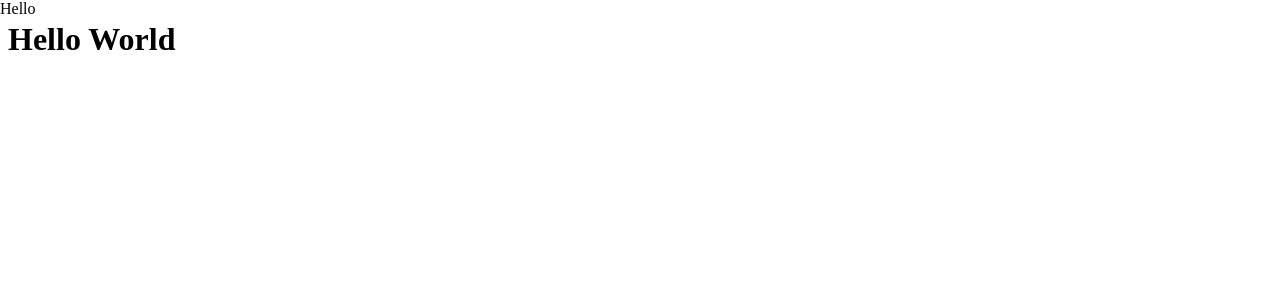
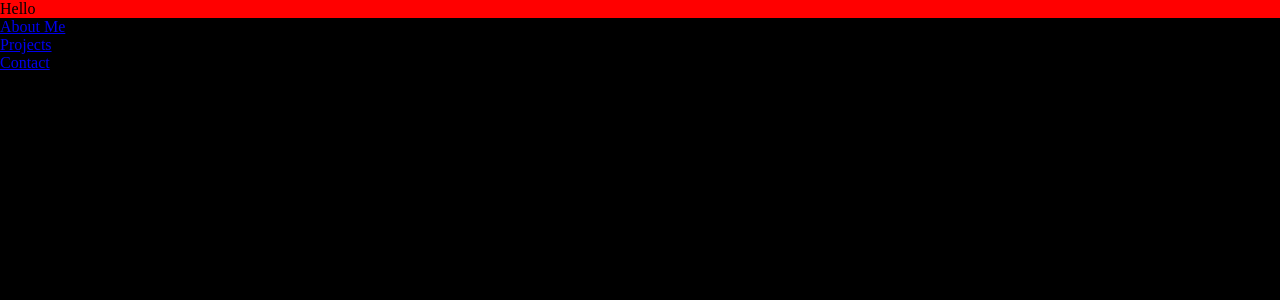
Before and after one commit to zeglarz/portfolio-website-v2, a React (Create React App) app: page / in a window 1280 px wide. Shown: the top 300 px of the page. Built offline with nearby package versions, Linux system fonts and the light colour scheme.

Commit message:
navbar WIP

```diff
--- a/package.json
+++ b/package.json
@@ -10,11 +10,13 @@
     "@types/node": "^12.0.0",
     "@types/react": "^16.9.48",
     "@types/react-dom": "^16.9.8",
+    "@types/react-router-dom": "^5.1.5",
     "@types/styled-components": "^5.1.2",
     "framer-motion": "^2.6.5",
     "lodash": "^4.17.20",
     "react": "^16.13.1",
     "react-dom": "^16.13.1",
+    "react-router-dom": "^5.2.0",
     "react-scripts": "3.4.3",
     "styled-components": "^5.1.1",
     "typescript": "~3.7.2"
--- a/src/App.tsx
+++ b/src/App.tsx
@@ -1,9 +1,11 @@
 import React from 'react';
 import Navbar from './components/Navbar/Navbar'
+import GlobalStyle from './style/GlobalStyle';
 
 function App() {
     return (
         <>
+            <GlobalStyle/>
             <Navbar/>
             <h1>Hello World</h1>
         </>
--- /dev/null
+++ b/src/components/Navbar/NavLinks/NavLinks.tsx
@@ -0,0 +1,38 @@
+import React from 'react';
+import styled from 'styled-components';
+import {NavLink} from 'react-router-dom'
+
+const links = [
+    {
+        title: 'Home',
+        to: '/home'
+    },
+    {
+        title: 'About Me',
+        to: '/about'
+    },
+    {
+        title: 'Projects',
+        to: '/projects'
+    },
+    {
+        title: 'Contact',
+        to: '/contact'
+    }
+]
+
+const NavLinks = () => {
+    return (
+        <ul>
+            {links.map(link =>
+                (
+                    <li key={link.title}>
+                        <NavLink to={link.to}>{link.title}</NavLink>
+                    </li>
+                )
+            )}
+        </ul>
+    );
+}
+
+export default NavLinks;
--- a/src/components/Navbar/Navbar.tsx
+++ b/src/components/Navbar/Navbar.tsx
@@ -1,18 +1,22 @@
 import React from 'react';
 import styled from 'styled-components';
 import {useViewportScroll, motion} from 'framer-motion';
+import NavLinks from './NavLinks/NavLinks';
 
 const StyledNavbar = styled(motion.nav)`
  position: fixed;
   top: 0;
   left: 0;
   right: 0;
-  width: 100%;
-`
+  background: red;
+`;
 
 const Navbar = () => {
     return (
-        <StyledNavbar>Hello</StyledNavbar>
+        <>
+            <StyledNavbar>Hello</StyledNavbar>
+            <NavLinks/>
+        </>
     )
 }
 
--- a/src/index.tsx
+++ b/src/index.tsx
@@ -1,11 +1,14 @@
 import React from 'react';
 import ReactDOM from 'react-dom';
 import App from './App';
+import {BrowserRouter as Router} from 'react-router-dom';
 import * as serviceWorker from './serviceWorker';
 
 ReactDOM.render(
     <React.StrictMode>
-        <App/>
+        <Router basename={'/'}>
+            <App/>
+        </Router>
     </React.StrictMode>,
     document.getElementById('root')
 );
--- /dev/null
+++ b/src/style/GlobalStyle.ts
@@ -0,0 +1,23 @@
+import {createGlobalStyle} from 'styled-components';
+
+const GlobalStyle = createGlobalStyle`
+ ::-webkit-scrollbar {
+      display: none;
+  }
+
+  * {
+    box-sizing: border-box;
+    margin: 0;
+    padding: 0;
+    user-select: none;
+    overflow-wrap: break-word;
+    word-wrap: break-word;
+  }
+
+  body {
+    background: black;
+    scroll-padding-block-start: 60px;
+  }
+`;
+
+export default GlobalStyle;
```
Also changed, not shown: 1 other file (tests, documents, lock files or other folders).
